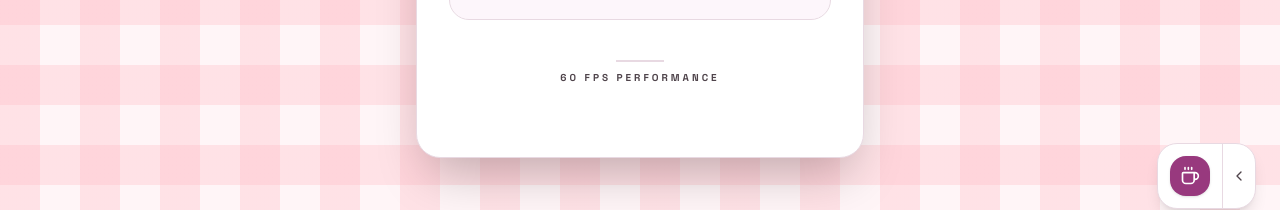
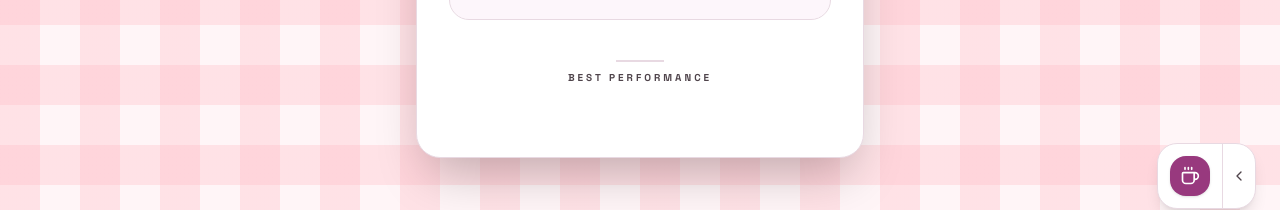
Before and after one commit to aielotpangyak-lang/Wangkoii, a React (Vite) app: page /login in a window 1280 px wide. Shown: the part 495-705 px from the top of the page. Built offline with nearby package versions, Linux system fonts and the light colour scheme; no server answers; the database is empty.

Commit message:
Update Login.tsx

```diff
--- a/src/pages/Login.tsx
+++ b/src/pages/Login.tsx
@@ -73,7 +73,7 @@ export default function Login() {
           <div className="flex flex-col items-center gap-2 pt-4">
             <div className="w-12 h-0.5 bg-border" />
             <p className="text-center text-[10px] text-muted-foreground uppercase tracking-[0.3em] font-black">
-              60 FPS PERFORMANCE
+              BEST PERFORMANCE
             </p>
           </div>
         </CardContent>
```
